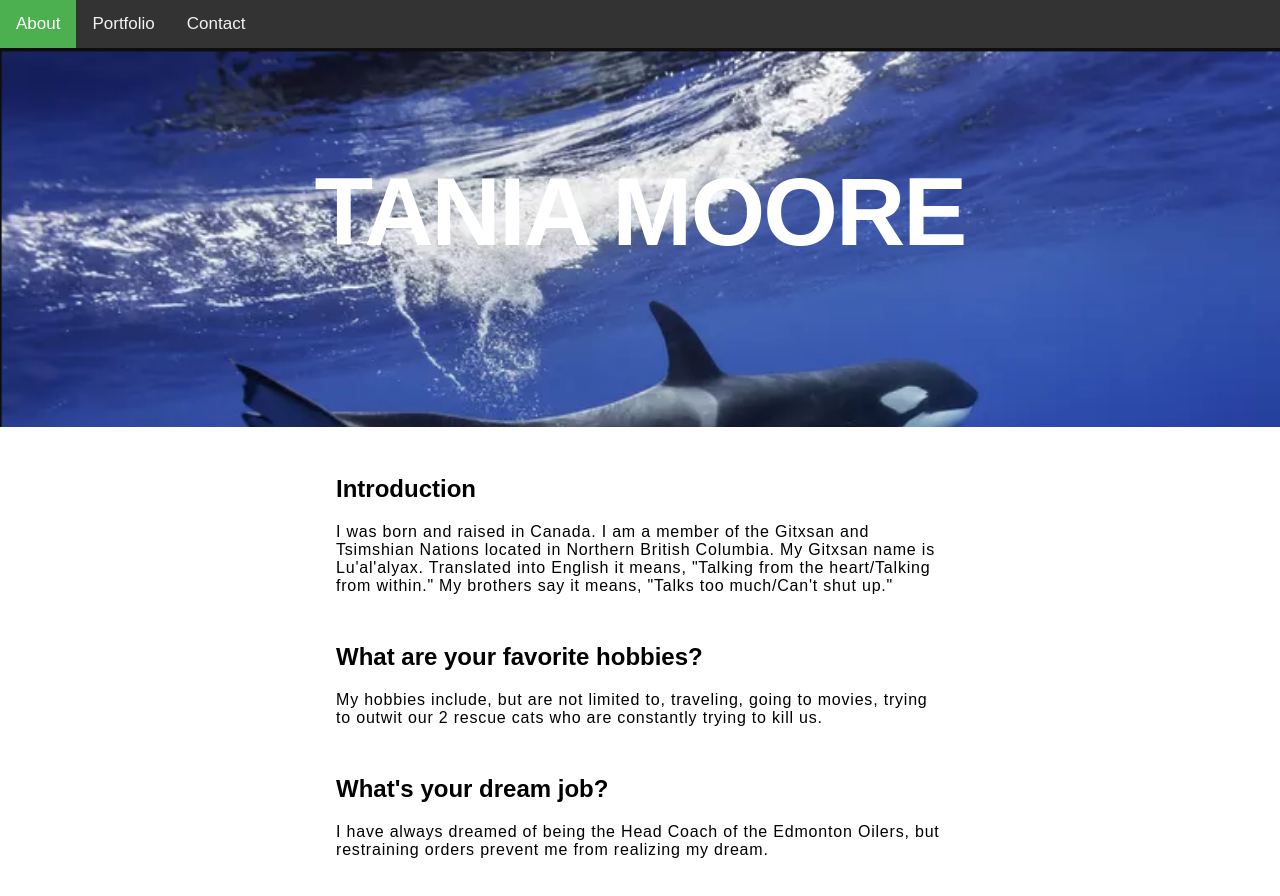
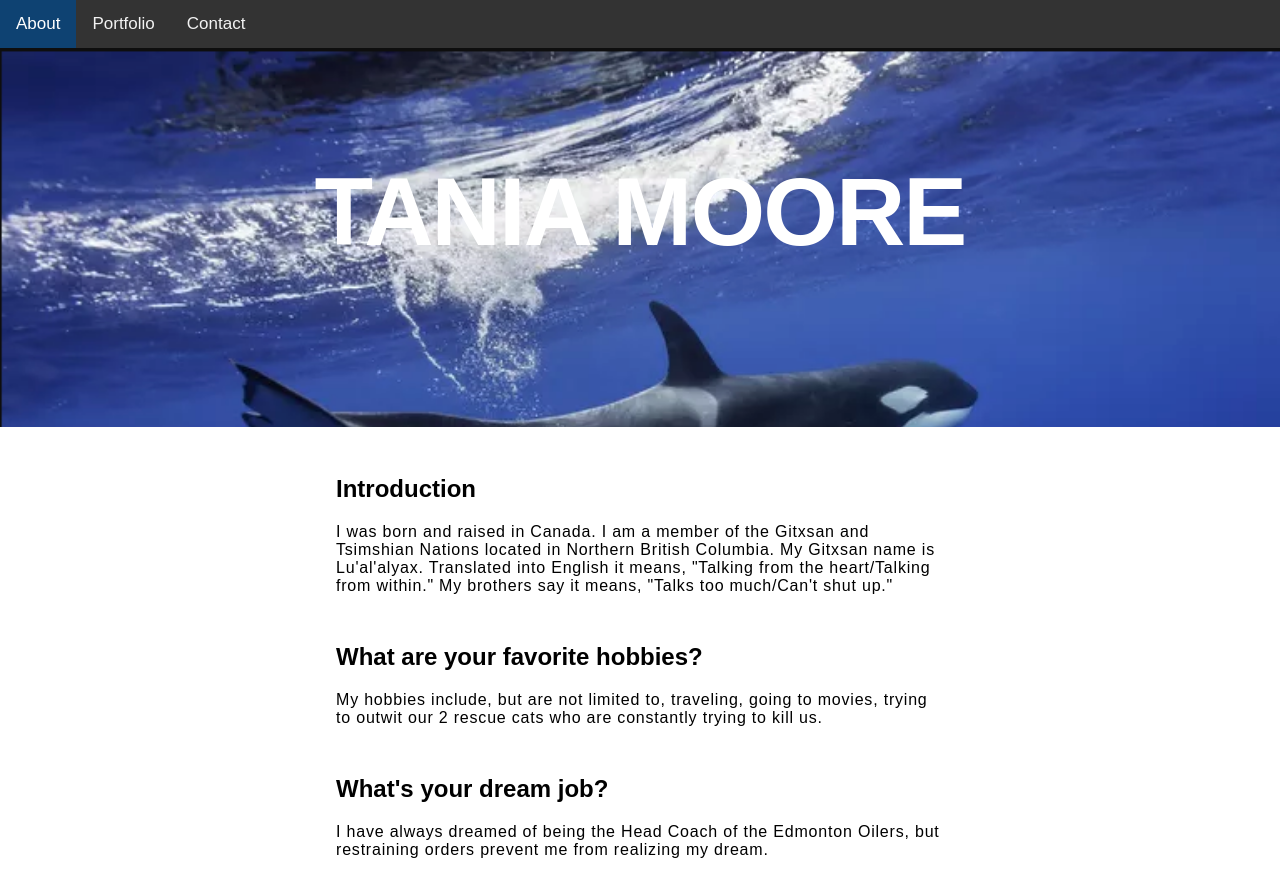
Before and after one commit to B-ctrl/21dec, a plain HTML site: page index.html in a window 1280 px wide. Drawn offline with Linux system fonts and the light colour scheme.

Commit message:
changed active nav tab color to blue

```diff
--- a/assets/css/style.css
+++ b/assets/css/style.css
@@ -33,7 +33,7 @@ body {
 }
 
 .topnav a.active {
-  background-color: #4CAF50;
+  background-color: rgb(14, 66, 114);
   color: white;
 }
 
```
